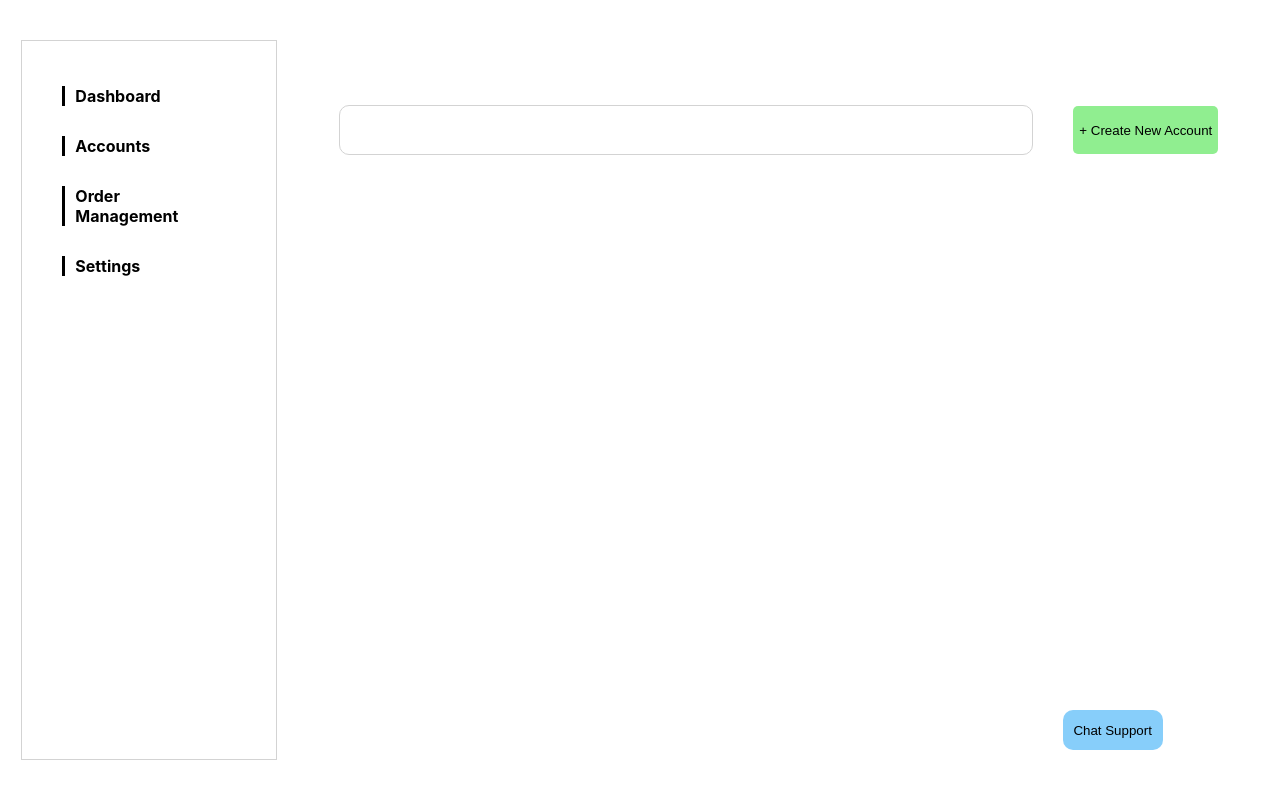
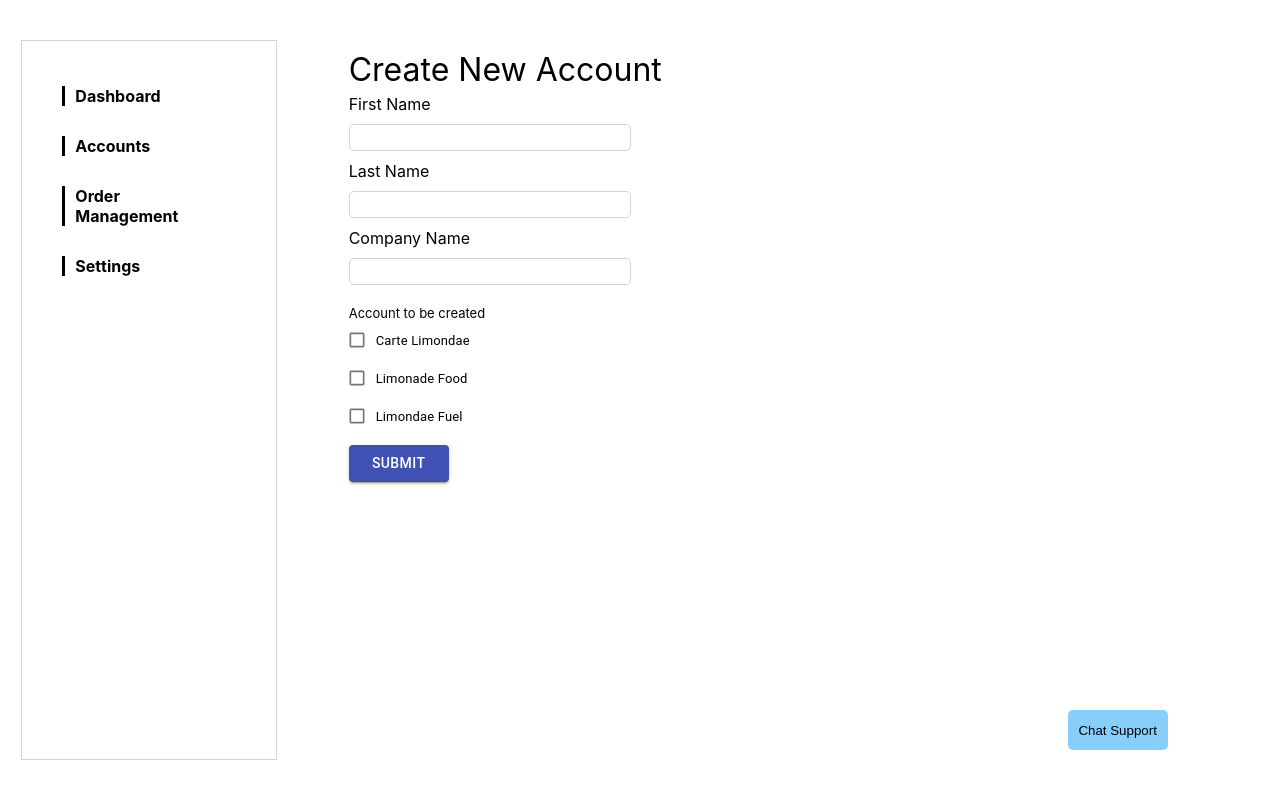
Before and after one commit to ranagoharayoub/Enterprise-Protal, a React (Create React App) app: page / in a window 1280 px wide. Built offline with nearby package versions, Linux system fonts and the light colour scheme.

Commit message:
Create Account

```diff
--- a/package.json
+++ b/package.json
@@ -3,6 +3,8 @@
   "version": "0.1.0",
   "private": true,
   "dependencies": {
+    "@material-ui/core": "^4.11.4",
+    "@material-ui/icons": "^4.11.2",
     "@testing-library/jest-dom": "^5.12.0",
     "@testing-library/react": "^11.2.7",
     "@testing-library/user-event": "^12.8.3",
--- a/src/App.js
+++ b/src/App.js
@@ -1,6 +1,7 @@
 import './App.css';
 import Accounts from './Screens/Accounts';
 import CompanyProfile from './Screens/CompanyProfile';
+import CreateAccount from './Screens/CreateAccount';
 import Login from './Screens/Login';
 
 function App() {
@@ -8,7 +9,8 @@ function App() {
     <div className="App">
         {/* <Login></Login> */}
         {/* <CompanyProfile></CompanyProfile> */}
-        <Accounts></Accounts>
+        {/* <Accounts></Accounts> */}
+        <CreateAccount></CreateAccount>
     </div>
   );
 }
--- a/src/Components/Chat.css
+++ b/src/Components/Chat.css
@@ -11,7 +11,7 @@
     height: 40px;
     width: 100px;
     border: none;
-    border-radius: 10px;
+    border-radius: 5px;
     background-color: lightskyblue;
     margin-bottom: 50px;
 }
--- a/src/Screens/Accounts.css
+++ b/src/Screens/Accounts.css
@@ -40,6 +40,7 @@
     border: 1px solid lightgray;
     border-radius: 10px;
     padding: 0px 10px;
+    font-size: large;
 }
 
 .search .create-account{
--- /dev/null
+++ b/src/Screens/CreateAccount.css
@@ -0,0 +1,42 @@
+.create-account{
+    height: 100vh;
+    width: 100vw;
+    /* background-color: aquamarine; */
+    display: flex;
+    justify-content: space-evenly;
+    align-items: center;
+}
+
+.create-account .sidecard{
+    height: 90%;
+    width: 20%;
+    /* background-color: wheat; */
+    display: flex;
+}
+
+.create-account .main{
+
+    height: 100%;
+    width: 75%;
+    /* background-color: yellowgreen; */
+    display: flex;
+    flex-direction: column;
+    box-sizing: border-box;
+    padding-left: 50px;
+}
+
+.main .title{
+    font-size: xx-large;
+}
+
+.main .form{
+    display: flex;
+    flex-direction: column;
+
+}
+
+.main .form input{
+    width: 30%;
+    border: 1px solid lightgray;
+    padding-left: 2px;
+}
--- /dev/null
+++ b/src/Screens/CreateAccount.js
@@ -0,0 +1,40 @@
+import React from 'react'
+import Chat from '../Components/Chat'
+import SideBar from '../Components/SideBar'
+import './CreateAccount.css'
+import '@material-ui/core'
+import { Button, Checkbox, FormControlLabel, FormGroup } from '@material-ui/core'
+import { CheckBox, CheckBoxOutlineBlank } from '@material-ui/icons'
+
+function CreateAccount() {
+    return (
+        <div className='create-account'>
+            <div className='sidecard'>
+                <SideBar></SideBar>
+            </div>
+            <div className='main'>
+                <div className='title'>Create New Account</div>
+                <form className='form'>
+                    <label>First Name</label>
+                    <input type='text'></input>
+                    <label>Last Name</label>
+                    <input type='text'></input>
+                    <label>Company Name</label>
+                    <input type='text'></input>
+                </form>
+                <div style={{fontSize: 'small', marginTop: '15px'}}>Account to be created</div>
+                <FormGroup >
+                    <FormControlLabel  control={<Checkbox icon={<CheckBoxOutlineBlank fontSize="small" />} checkedIcon={<CheckBox fontSize="small" color='primary' />} ></Checkbox>} label={<span style={{fontSize: 'small'}}>Carte Limondae</span> } ></FormControlLabel>
+                    <FormControlLabel control={<Checkbox icon={<CheckBoxOutlineBlank fontSize="small"  />} checkedIcon={<CheckBox fontSize='small' color='primary' ></CheckBox>} ></Checkbox>} label={<span style={{fontSize:'small'}}>Limonade Food</span>}></FormControlLabel>
+                    <FormControlLabel control={<Checkbox icon={<CheckBoxOutlineBlank fontSize="small"  />} checkedIcon={<CheckBox fontSize='small' color='primary' ></CheckBox>} ></Checkbox>} label= {<span style={{fontSize:'small'}}>Limondae Fuel</span>}   ></FormControlLabel>
+                </FormGroup>
+                <Button style={{width: '100px', marginTop:'10px'}} variant="contained" color="primary" href="#contained-buttons">
+                Submit
+                </Button>
+                <Chat></Chat>
+            </div>
+        </div>
+    )
+}
+
+export default CreateAccount
```
Also changed, not shown: 1 other file (tests, documents, lock files or other folders).
